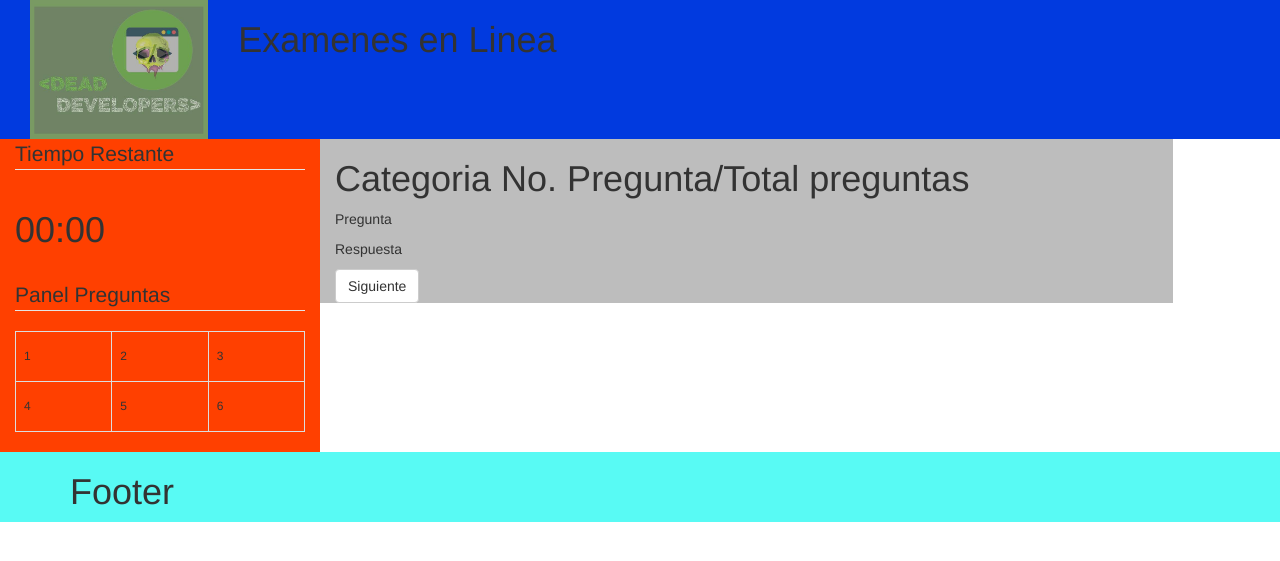
After one commit to OscarLozoya/ExamenesOnline, a PHP site: page /VistaExamen.php in a window 1280 px wide. The commit adds this page. Shown: the top 561 px of the page. Run offline with PHP 8.4, Linux system fonts and the light colour scheme; some libraries are stand-ins or nearby versions.

Commit message:
Agrega la pagina VistaExamen. Se cambia el index a php. Se elimina el antiguo index.

```diff
--- /dev/null
+++ b/VistaExamen.php
@@ -0,0 +1,45 @@
+<?php include("Header.php"); ?>
+
+	<div class="container-fluid row">
+		<aside class="col-xs-12 col-sm-3 aside">
+			<fieldset>
+				<legend>Tiempo Restante</legend>
+				<h1>00:00</h1>
+			</fieldset>
+			<br>
+			<fieldset>
+				<legend>Panel Preguntas</legend>
+				<div class="table-responsive">
+					<table class="table table-bordered">
+						<tr>
+							<td><h6>1</h6></td>
+							<td><h6>2</h6></td>
+							<td><h6>3</h6></td>
+						</tr>
+						<tr>
+							<td><h6>4</h6></td>
+							<td><h6>5</h6></td>
+							<td><h6>6</h6></td>
+						</tr>
+					</table>
+				</div>
+			</fieldset>
+		</aside>
+		<section class="col-xs-12 col-sm-8 content">
+			<article>
+				<h1>Categoria	No. Pregunta/Total preguntas</h1>
+			</article>
+			<article>
+				<div>
+					<p>Pregunta</p>
+				</div>
+				<div>
+					<p>Respuesta</p>
+				</div>
+				<footer>
+					<button class="btn btn-default">Siguiente</button>
+				</footer>
+			</article>
+		</section>
+	</div>
+<?php include("Footer.php");?>
```
Also changed, not shown: index.html (deleted, +0 -61 lines), index.php (+59 -19 lines).
